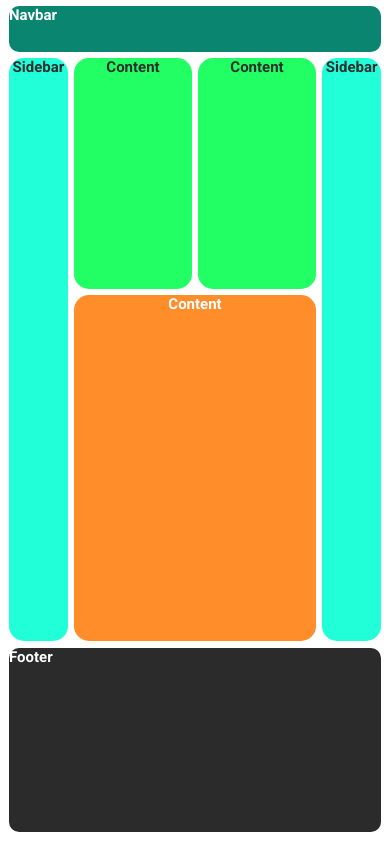
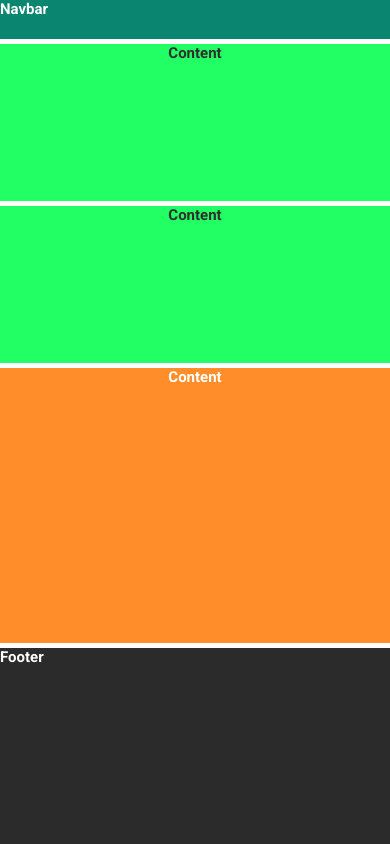
Before and after one commit to AngelosEconomopoulos/gridexc, a plain HTML site: page index.html in a window 390 px wide. Drawn offline with Linux system fonts and the light colour scheme.

Commit message:
last update

```diff
--- a/styles.css
+++ b/styles.css
@@ -79,3 +79,32 @@ nav{
   color: white;
   border-radius: 10px;
 }
+
+
+@media only screen and (max-width: 550px){
+
+  .container{
+    grid-template-columns: 1fr;
+    grid-template-rows: 0.2fr 0.8fr 0.8fr 1.4fr 1fr;
+    grid-template-areas:
+      "nav"
+      "content1"
+      "content2"
+      "content3"
+      "footer";
+    padding: 0;
+    grid-gap:0.3rem;
+  }
+
+  nav, .sidebar, .sidebar2, .content1, .content2, .content3, .footer{
+    border-radius: 0;
+  }
+
+  .sidebar{
+    display: none;
+  }
+
+  .sidebar2{
+    display: none;
+  }
+}
```
